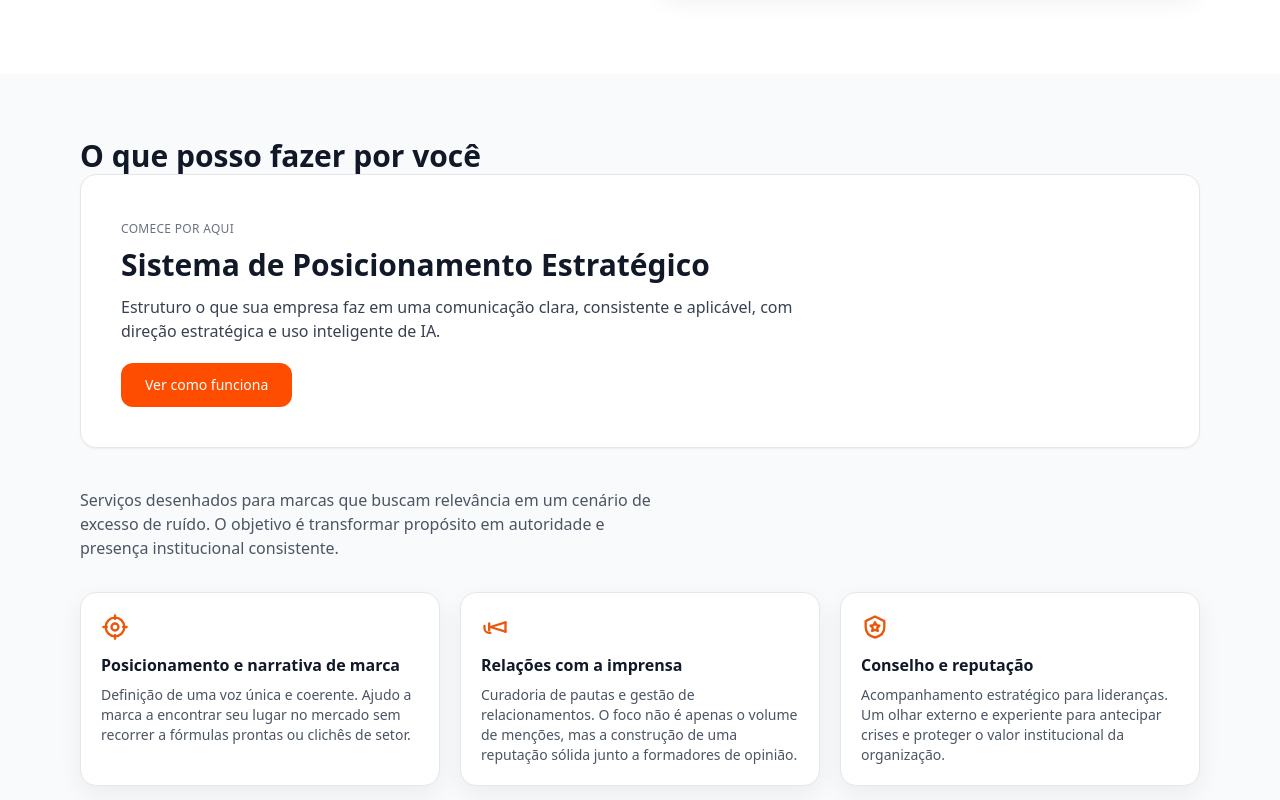
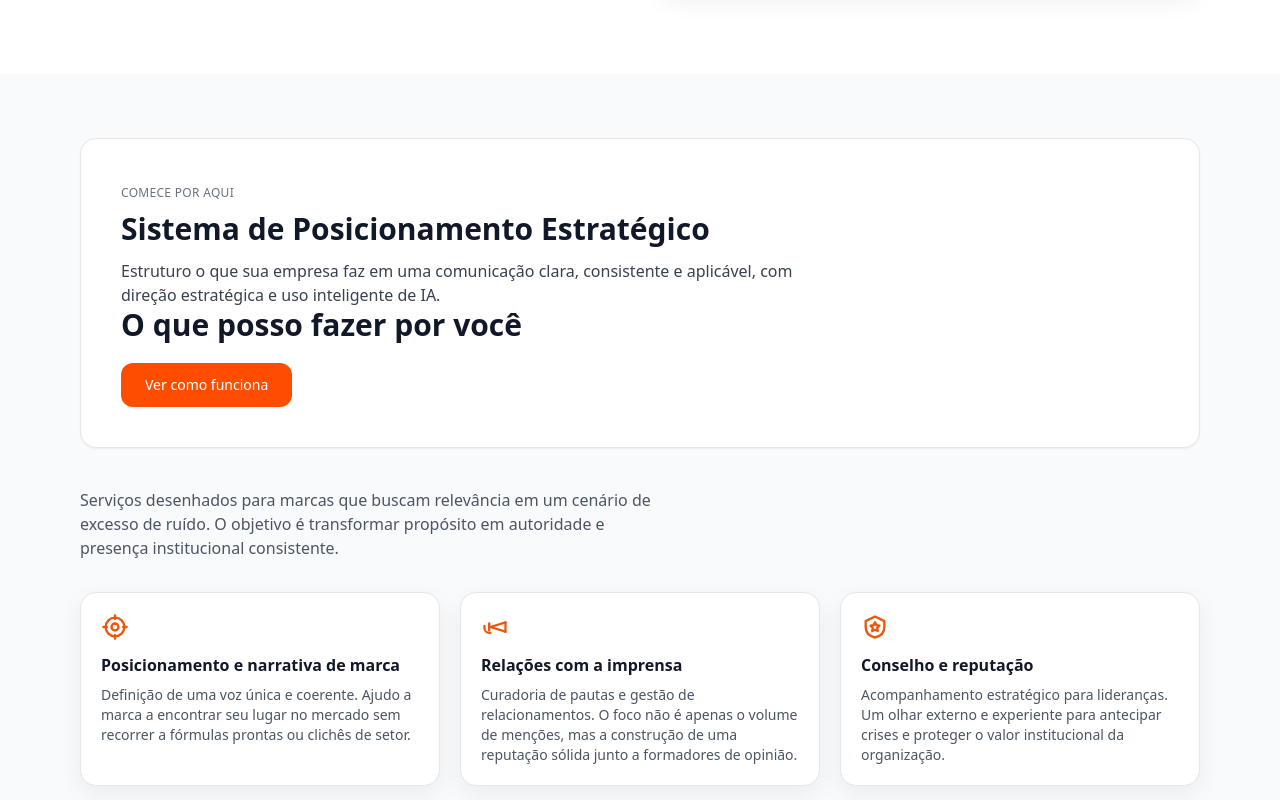
Before and after one commit to andretomazela-dev/integrado, a Next.js app: page / in a window 1280 px wide. Shown: the part 680-1480 px from the top of the page. Built offline with nearby package versions, Linux system fonts and the light colour scheme.

Commit message:
Update page.jsx

```diff
--- a/app/page.jsx
+++ b/app/page.jsx
@@ -128,9 +128,7 @@ return (
       {/* SERVIÇOS */}
       <section id="servicos" className="bg-gray-50 py-14 md:py-16 scroll-mt-28">
         <div className="container">
-          <h2 className="text-2xl md:text-3xl font-bold">
-            O que posso fazer por você
-          </h2>
+
           {/* BLOCO DESTACADO – SISTEMA DE POSICIONAMENTO */}
 <div className="bg-white rounded-2xl p-8 md:p-10 mb-10 shadow-sm border border-gray-200">
 
@@ -145,8 +143,10 @@ return (
   <p className="mt-3 text-gray-700 max-w-2xl">
     Estruturo o que sua empresa faz em uma comunicação clara, consistente e aplicável, com direção estratégica e uso inteligente de IA.
   </p>
-
-  <Link
+          <h2 className="text-2xl md:text-3xl font-bold">
+            O que posso fazer por você
+          </h2>
+          <Link
     href="/sistema-de-posicionamento-estrategico"
     className="inline-block mt-5 bg-[#FF4D00] text-white px-6 py-3 rounded-xl text-sm font-medium hover:opacity-90 transition"
   >
```
